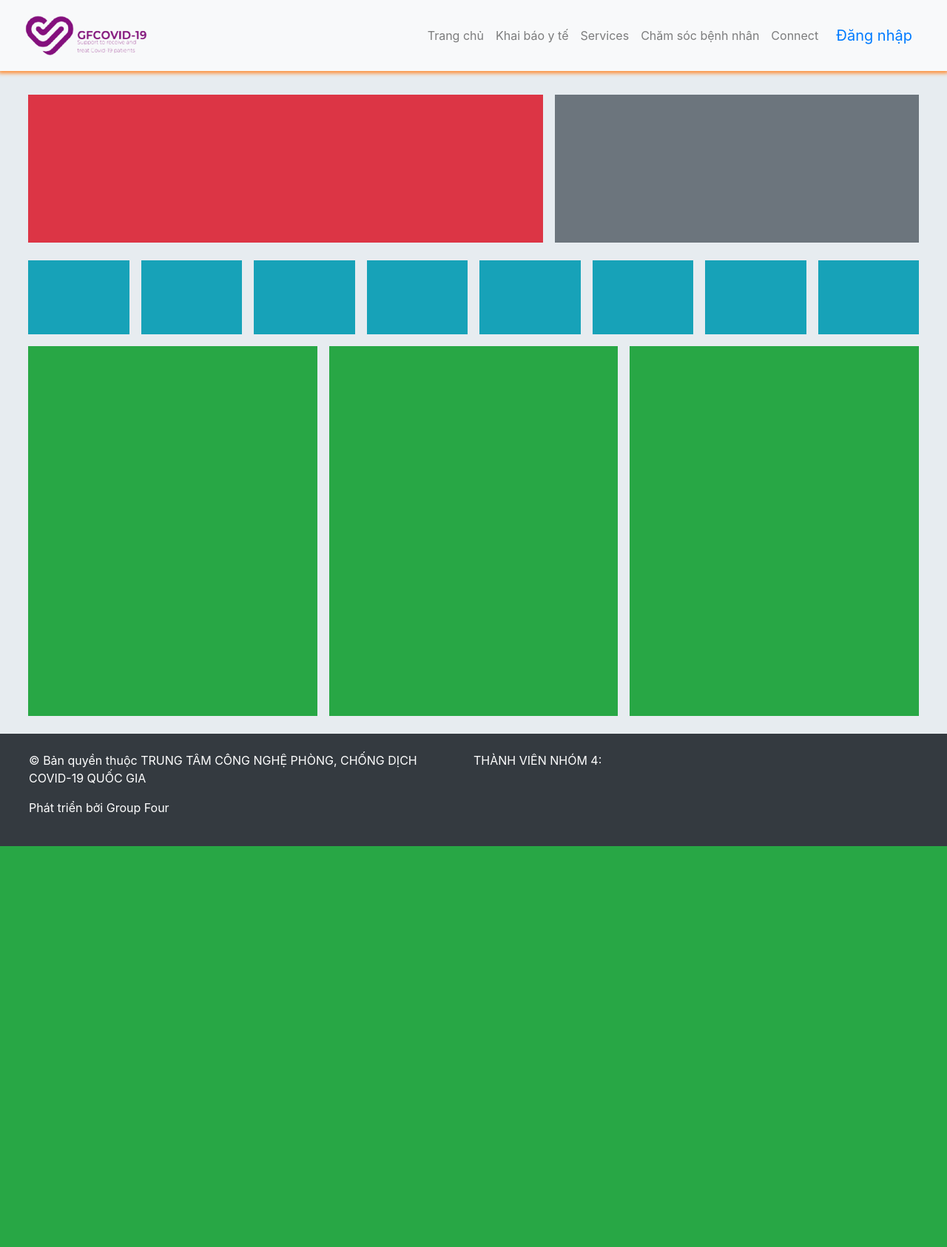
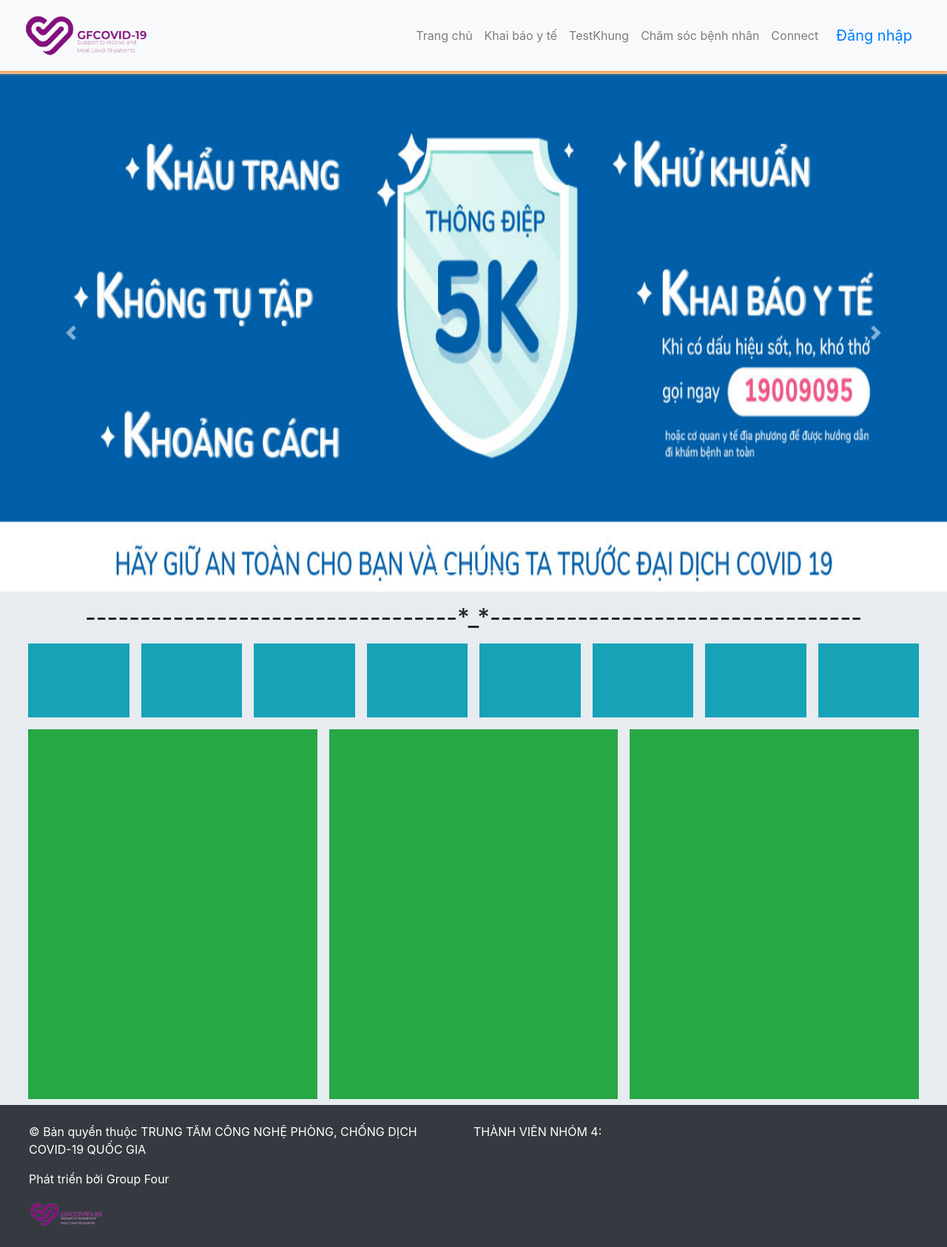
Before and after one commit to OTisFinn1602/PTUD_N4_Website-Covid, a PHP site: page / in a window 1280 px wide. Shown: the whole page at 74% size. Before the commit the page ends 1144 px from the top, so only its background shows below. Run offline with PHP 8.4, Linux system fonts and the light colour scheme.

Commit message:
update 18-4

```diff
--- a/View/V_Global/footer.php
+++ b/View/V_Global/footer.php
@@ -4,7 +4,7 @@
             <div class="col-lg-6 text-left">
                 <p>© Bản quyền thuộc TRUNG TÂM CÔNG NGHỆ PHÒNG, CHỐNG DỊCH COVID-19 QUỐC GIA</p>
                 <p>Phát triển bởi Group Four</p>
-                <!-- <img src="./images/Logo.png" width="50" alt=""> -->
+                <img src="./images/logo-19-removebg-preview.png" width="100" alt="">
             </div>
             <div class="col-lg-6 text-left">
                 <p class="text-uppercase">Thành viên nhóm 4:</p>
--- a/View/V_Global/header.php
+++ b/View/V_Global/header.php
@@ -1,4 +1,4 @@
-<header>
+<header style="position: fixed; z-index: 99999; top: 0; right: 0; left: 0;">
     <nav class="navbar navbar-expand-md navbar-light bg-light sticky-top">
         <div class="container-fluid">
             <a href="index.php" class="navbar-brand">
@@ -18,7 +18,7 @@
                                 <a href="index.php?KBYT" class="nav-link">Khai báo y tế</a>
                             </li>
                             <li class="nav-item">
-                                <a href="" class="nav-link">Services</a>
+                                <a href="index.php?khung" class="nav-link">TestKhung</a>
                             </li>
                             <li class="nav-item">
                                 <a href="index.php?spBN" class="nav-link">Chăm sóc bệnh nhân</a>
--- a/View/V_Views/VTrangChu.php
+++ b/View/V_Views/VTrangChu.php
@@ -1,13 +1,42 @@
-<div class="container-fluid">
-    <div class="main my-3 flex-wrap d-flex justify-content-center">
-        <div class="row col-12 my-2">
-            <div class="col-7 p-2">
-                <div class="bg-danger" style="height: 200px;"></div>
-            </div>
-            <div class="col-5 p-2">
-                <div class="bg-secondary" style="height: 200px;"></div>
+<div style="margin-top: 100px;" class="flex-wrap d-flex justify-content-center mb-3">
+    <div class="row col-12 p-0 m-0">
+        <div class="col-12 p-0">
+            <div id="carouselExampleIndicators" class="carousel slide" data-ride="carousel">
+                <ol class="carousel-indicators">
+                    <li data-target="#carouselExampleIndicators" data-slide-to="0" class="active"></li>
+                    <li data-target="#carouselExampleIndicators" data-slide-to="1"></li>
+                    <li data-target="#carouselExampleIndicators" data-slide-to="2"></li>
+                </ol>
+                <div class="carousel-inner">
+                    <div class="carousel-item active">
+                        <img class="d-block w-100" src="./images/1.jpg" height="700" alt="First slide">
+                    </div>
+                    <div class="carousel-item">
+                        <img class="d-block w-100" src="./images/2.jpg" height="700" alt="Second slide">
+                    </div>
+                    <div class="carousel-item">
+                        <img class="d-block w-100" src="./images/3.png" height="700" alt="Third slide">
+                    </div>
+                </div>
+                <a class="carousel-control-prev" href="#carouselExampleIndicators" role="button" data-slide="prev">
+                    <span class="carousel-control-prev-icon" aria-hidden="true"></span>
+                    <span class="sr-only">Previous</span>
+                </a>
+                <a class="carousel-control-next" href="#carouselExampleIndicators" role="button" data-slide="next">
+                    <span class="carousel-control-next-icon" aria-hidden="true"></span>
+                    <span class="sr-only">Next</span>
+                </a>
             </div>
         </div>
+    </div>
+</div>
+<div class="container-fluid">
+    <div class="main flex-wrap d-flex justify-content-center">
+        <h2>
+            ----------------------------------*_*---------------------------------- <br>
+            <!-- <span class="font-weight-bold text-danger text-uppercase">GFCOVID-19</span> <br>
+            <span class="small">Support to receive and treat Covid-19 Patients</span> -->
+        </h2>
         <div class="row col-12">
             <div class="col p-2 m-2 bg-info" style="height: 100px;"></div>
             <div class="col p-2 m-2 bg-info" style="height: 100px;"></div>
--- a/index.php
+++ b/index.php
@@ -16,6 +16,9 @@
     elseif(isset($_REQUEST['spBN'])){
         include_once "View/V_Views/VHoTroBenhNhan.php";
     }
+    elseif(isset($_REQUEST['khung'])){
+        include_once "View/V_Views/vTestKhung.php";
+    }
     else{
         include_once "View/V_Views/VTrangChu.php";
     }
```
Also changed, not shown: View/V_Views/VDangNhap.php (+19 -3 lines), View/V_Views/vTestKhung.php (added, +19 -0 lines), images/1.jpg (added), images/2.jpg (added), images/3.png (added).
